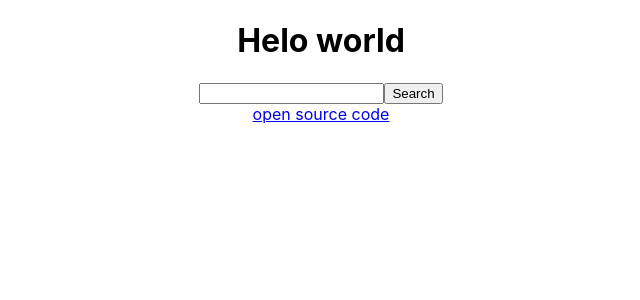
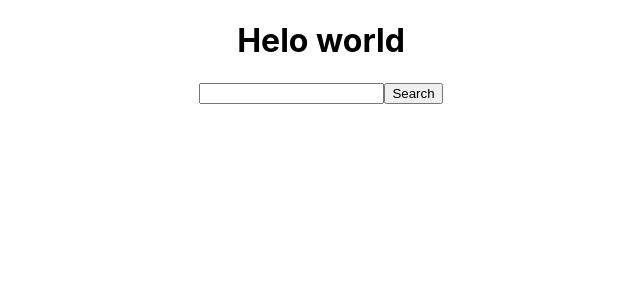
Before and after one commit to TMotlhabane/weather-react, a React (Create React App) app: page / in a window 1280 px wide. Shown: the top 300 px of the page, without its empty margins (319-959 px from the left). Built offline with nearby package versions, Linux system fonts and the light colour scheme.

Commit message:
removed github link

```diff
--- a/src/App.js
+++ b/src/App.js
@@ -7,7 +7,6 @@ function App() {
     <div className="App">
       <h1> Helo world </h1>
    <WeatherSearch />
-  <a href="https://github.com/TMotlhabane/weather-react" target="_blank" rel="noopener noreferrer"> open source code </a>
     </div>
   );
 }
```
